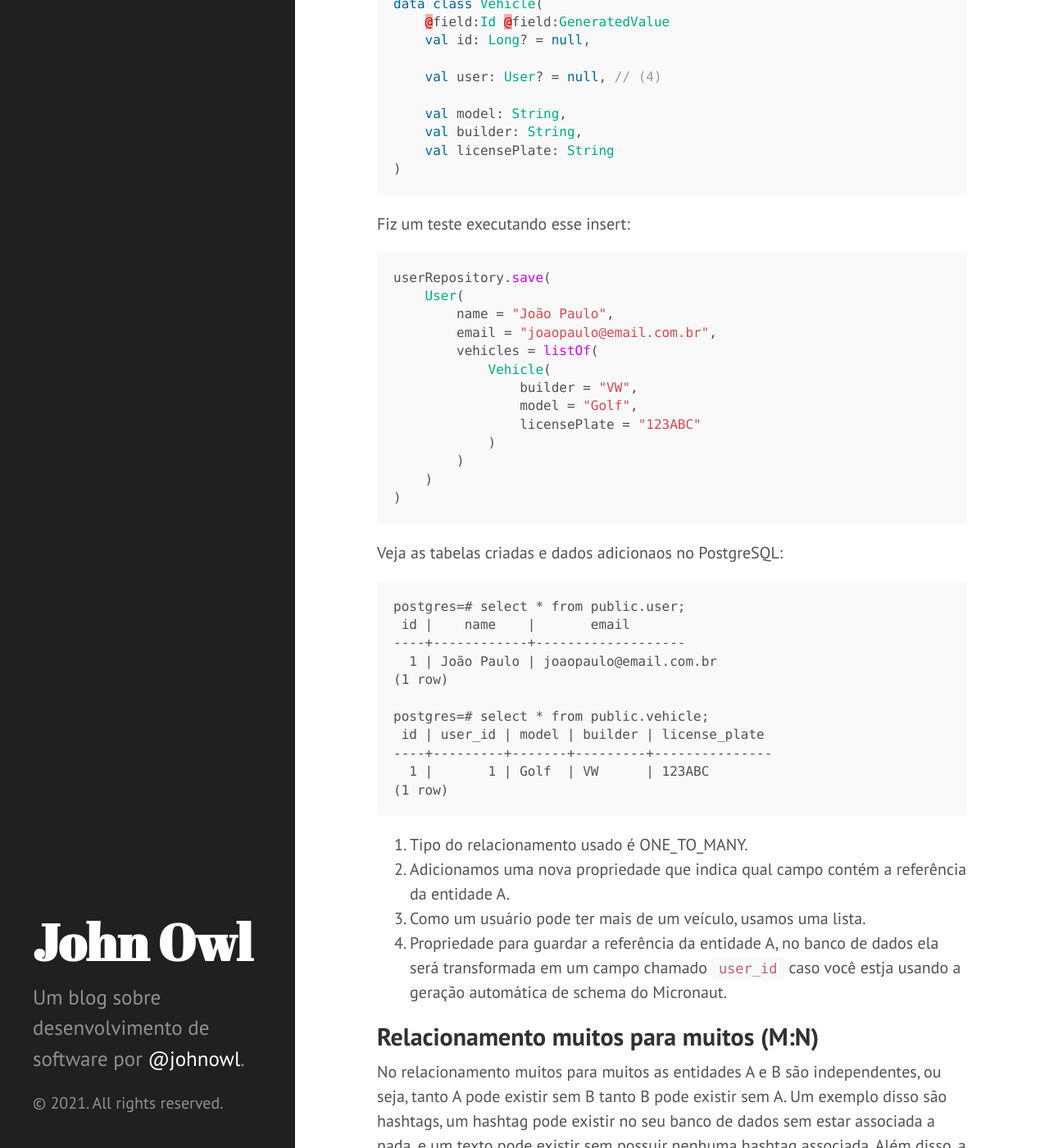
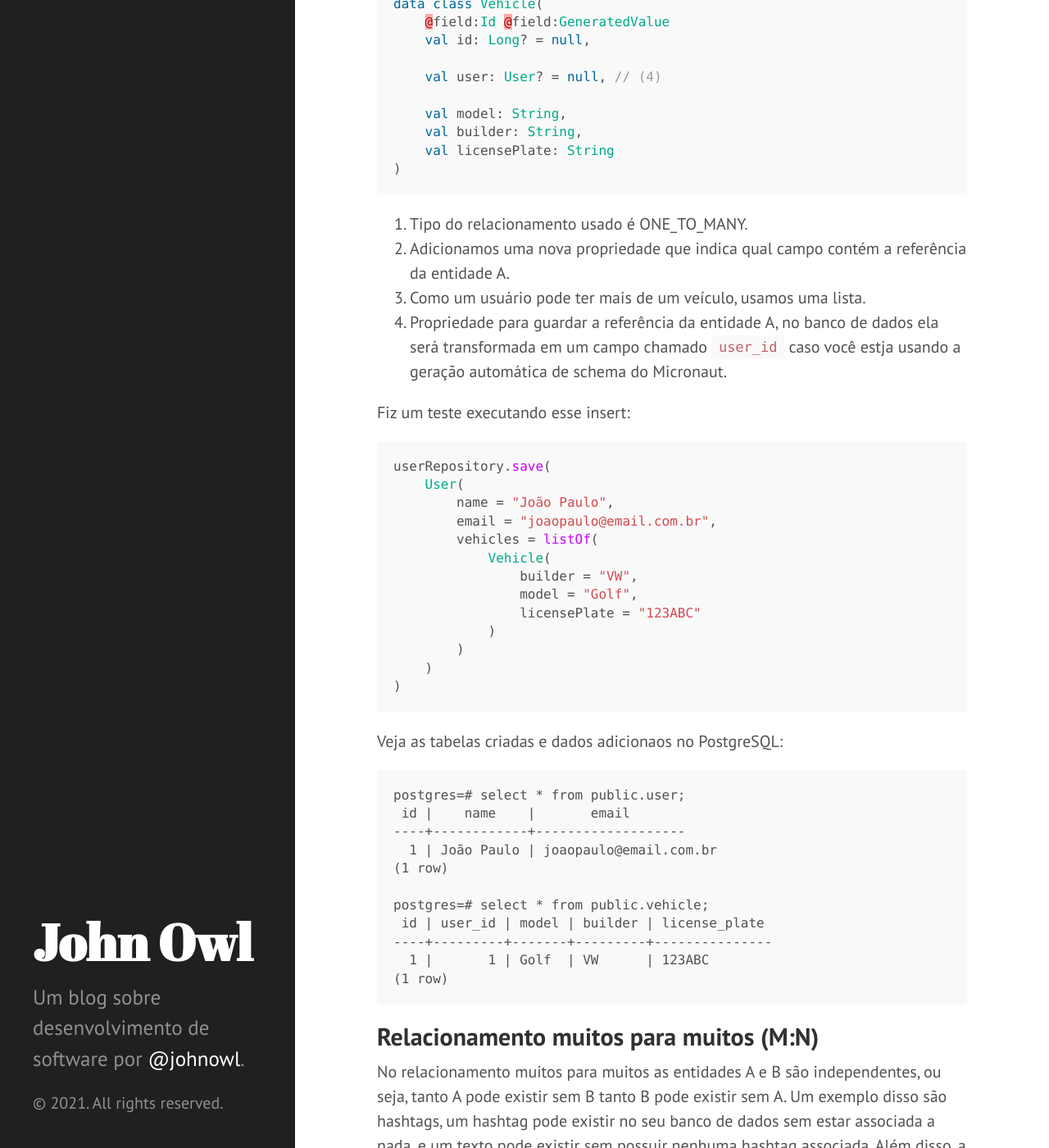
Before and after one commit to johnowl/johnowl.github.io, a Jekyll site: the page built from _posts/2021-09-22-como-usar-o-micronaut-data-jdbc.md, in a window 1280 px wide and 1400 px high, scrolled down 7392 px. Shown: the whole window at 82% size. Built offline with Jekyll 4.4.1, drawn with Linux system fonts in a browser that asks for light colours; comment, search, counter and statistics services are not loaded; some of the changed lines change nothing that is shown.

Commit message:
Fix typo

````diff
--- a/_posts/2021-09-22-como-usar-o-micronaut-data-jdbc.md
+++ b/_posts/2021-09-22-como-usar-o-micronaut-data-jdbc.md
@@ -257,6 +257,11 @@ data class Vehicle(
 )
 ```
 
+1. Tipo do relacionamento usado é ONE_TO_MANY.
+2. Adicionamos uma nova propriedade que indica qual campo contém a referência da entidade A.
+3. Como um usuário pode ter mais de um veículo, usamos uma lista.
+4. Propriedade para guardar a referência da entidade A, no banco de dados ela será transformada em um campo chamado `user_id` caso você estja usando a geração automática de schema do Micronaut.
+
 Fiz um teste executando esse insert:
 
 ```kotlin
@@ -290,11 +295,6 @@ postgres=# select * from public.vehicle;
   1 |       1 | Golf  | VW      | 123ABC
 (1 row)
 ```
-
-1. Tipo do relacionamento usado é ONE_TO_MANY.
-2. Adicionamos uma nova propriedade que indica qual campo contém a referência da entidade A.
-3. Como um usuário pode ter mais de um veículo, usamos uma lista.
-4. Propriedade para guardar a referência da entidade A, no banco de dados ela será transformada em um campo chamado `user_id` caso você estja usando a geração automática de schema do Micronaut.
 
 ## Relacionamento muitos para muitos (M:N)
 
````
